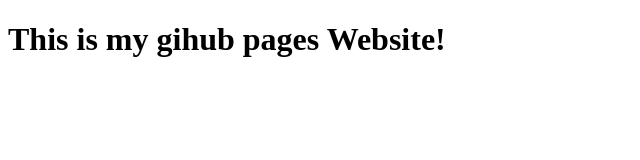
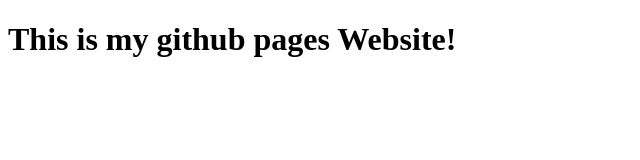
Before and after one commit to Vivekpremi/C-LIBRARY, a plain HTML site: page index.html in a window 1280 px wide. Shown: the whole page, without its empty margins (0-640 px from the left). Drawn offline with Linux system fonts and the light colour scheme.

Commit message:
Update index.html

```diff
--- a/index.html
+++ b/index.html
@@ -5,7 +5,7 @@
     </head>
 <body>
     <h1>
-        This is my gihub pages Website!
+        This is my github pages Website!
     </h1>
 </body>
 </html>
```
